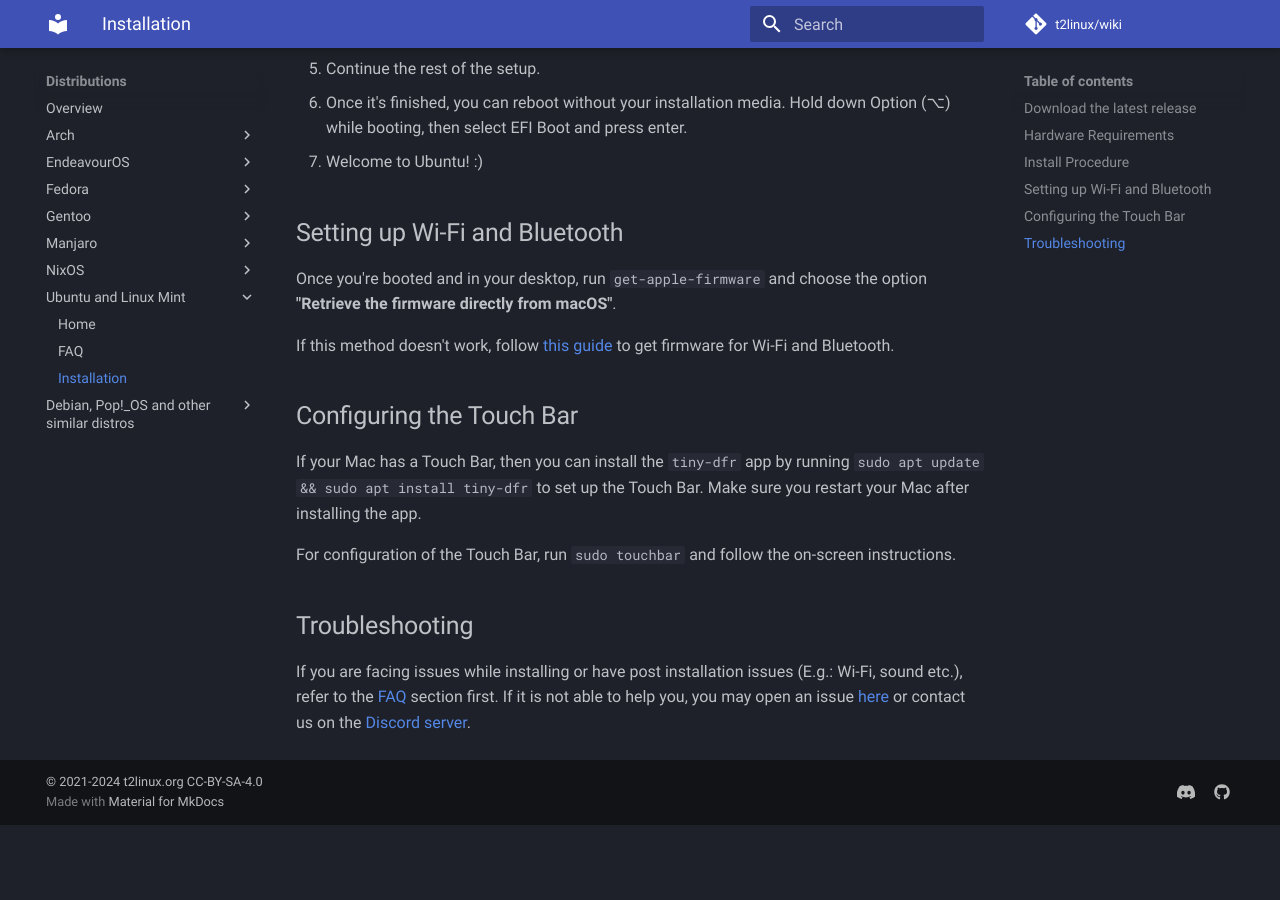
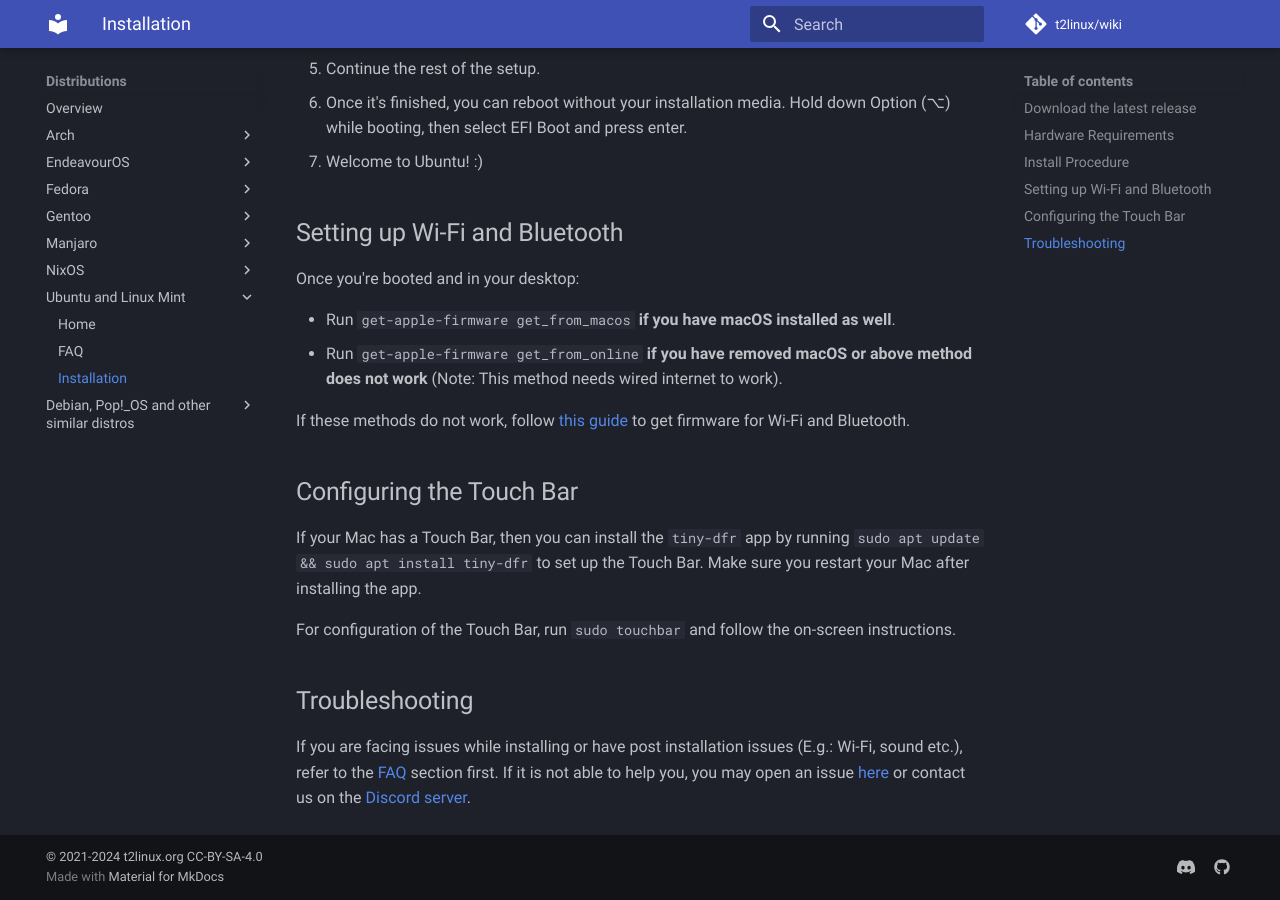
Before and after one commit to t2linux/wiki, an MkDocs documentation site: the page built from docs/distributions/ubuntu/installation.md, in a window 1280 px wide and 900 px high, scrolled down 1334 px. Built offline with MkDocs 1.6.1 and Material for MkDocs 9.7.7, drawn with Linux system fonts in a browser that asks for light colours; comment, search, counter and statistics services are not loaded; before the commit the page ends 2159 px from its top, so only the background shows below that.

Commit message:
Ubuntu: Make WiFi firmware instructions more clear

```diff
--- a/docs/distributions/ubuntu/installation.md
+++ b/docs/distributions/ubuntu/installation.md
@@ -40,9 +40,12 @@ We currently support the following flavours of Ubuntu:
 
 ## Setting up Wi-Fi and Bluetooth
 
-Once you're booted and in your desktop, run `get-apple-firmware` and choose the option **"Retrieve the firmware directly from macOS"**.
+Once you're booted and in your desktop:
 
-If this method doesn't work, follow [this guide](https://wiki.t2linux.org/guides/wifi-bluetooth/) to get firmware for Wi-Fi and Bluetooth.
+- Run `get-apple-firmware get_from_macos` **if you have macOS installed as well**.
+- Run `get-apple-firmware get_from_online` **if you have removed macOS or above method does not work** (Note: This method needs wired internet to work).
+
+If these methods do not work, follow [this guide](https://wiki.t2linux.org/guides/wifi-bluetooth/) to get firmware for Wi-Fi and Bluetooth.
 
 ## Configuring the Touch Bar
 
```
